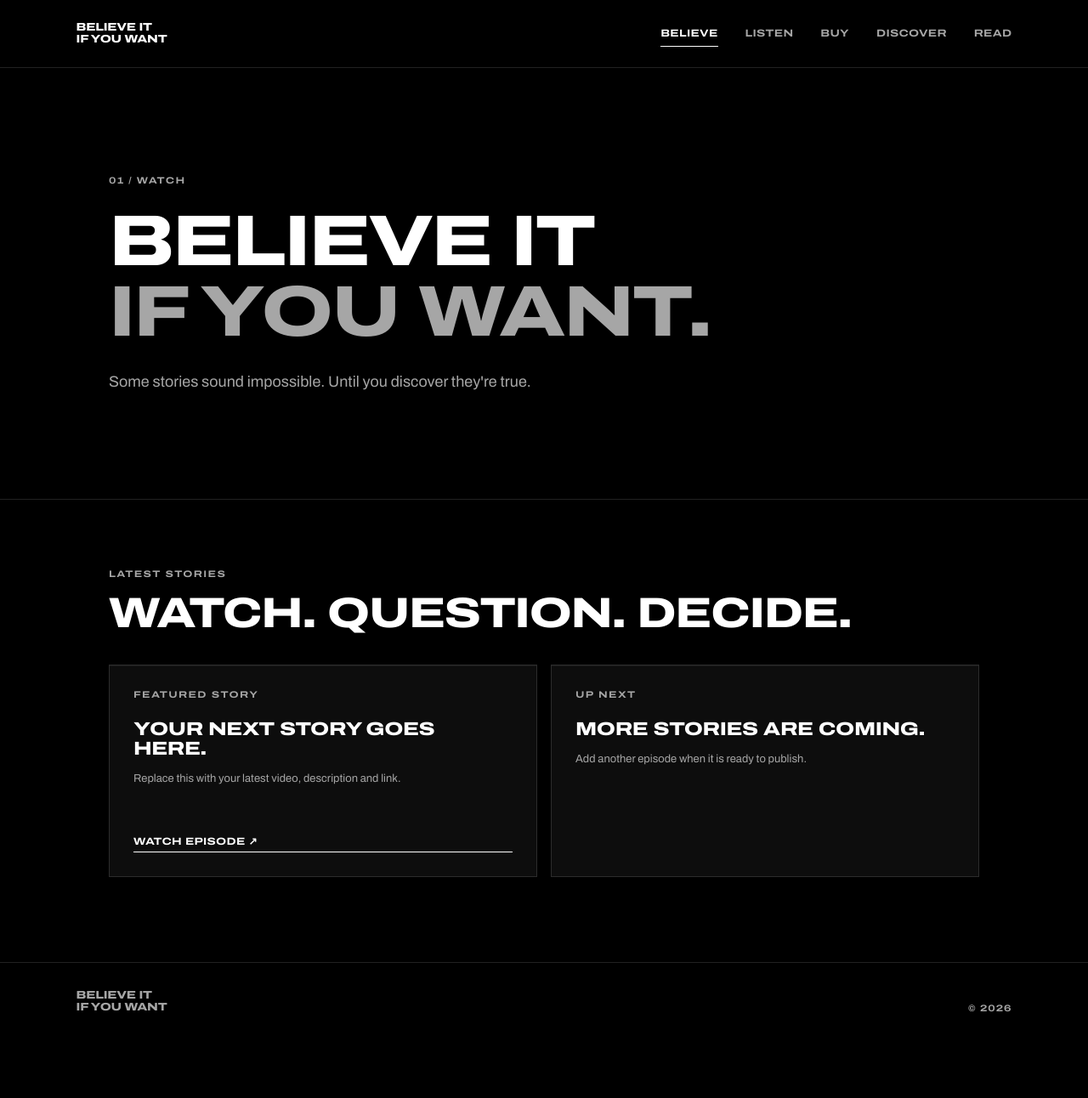
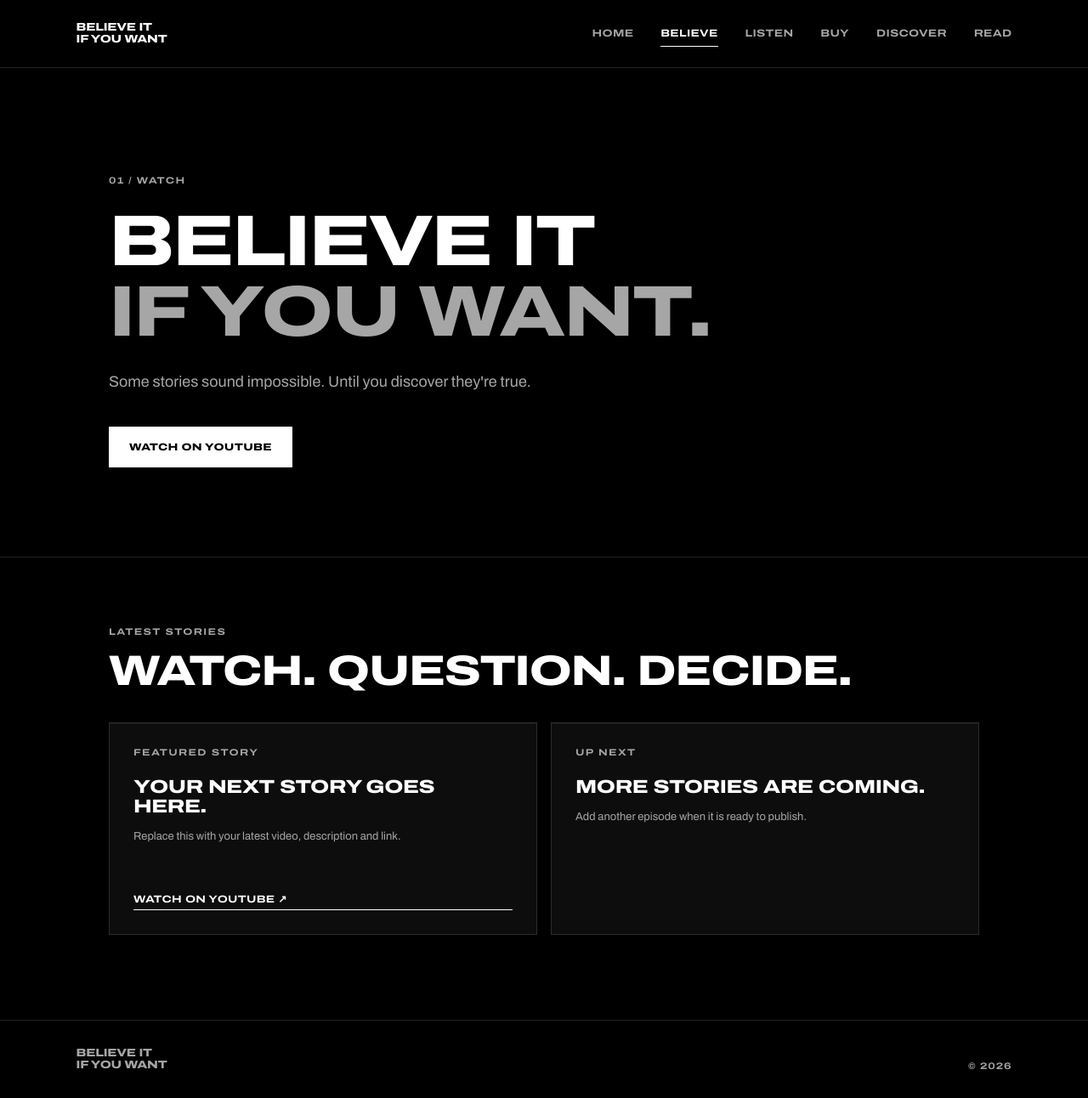
Before and after one commit to Blazely590/Believe-it-if-you-want, a plain HTML site: page believe.html in a window 1280 px wide. Shown: the whole page at 85% size. Before the commit the page ends 1224 px from the top, so only its background shows below. Drawn offline with Linux system fonts and the light colour scheme.

Commit message:
Add Home link to nav and YouTube channel link to Believe page
Home is now the first nav item on all seven pages, and the nav markup is
identical everywhere apart from the current-page marker. The Believe page
links to the YouTube channel from the hero button and the featured tile.
The collapsed menu now starts at 860px so six links never crowd the logo.

Co-Authored-By: Claude Sonnet 5.5 <noreply@anthropic.com>
Claude-Session: https://claude.ai/code/session_014XCxvCKAW83xQbBFwXkNMn

```diff
--- a/believe.html
+++ b/believe.html
@@ -13,6 +13,7 @@
     <svg width="20" height="14" viewBox="0 0 20 14" fill="none" stroke="currentColor" stroke-width="2" aria-hidden="true"><path d="M0 1h20M0 7h20M0 13h20"/></svg>
   </button>
   <nav id="site-nav">
+    <a href="index.html">Home</a>
     <a href="believe.html" aria-current="page">Believe</a>
     <a href="listen.html">Listen</a>
     <a href="shop.html">Buy</a>
@@ -25,6 +26,7 @@
     <p class="tag">01 / Watch</p>
     <h1>Believe it<br><em>if you want.</em></h1>
     <p class="intro">Some stories sound impossible. Until you discover they're true.</p>
+    <a class="btn" href="https://youtube.com/@biiuwant" target="_blank" rel="noopener">Watch on YouTube</a>
   </section>
   <section class="section">
     <p class="tag">Latest stories</p>
@@ -34,7 +36,7 @@
         <small>Featured story</small>
         <h3>Your next story goes here.</h3>
         <p>Replace this with your latest video, description and link.</p>
-        <a class="link" href="#">Watch episode ↗</a>
+        <a class="link" href="https://youtube.com/@biiuwant" target="_blank" rel="noopener">Watch on YouTube ↗</a>
       </article>
       <article class="tile">
         <small>Up next</small>
--- a/styles.css
+++ b/styles.css
@@ -304,7 +304,7 @@ footer small b { font-weight: 700; }
 }
 .facts td strong { display: block; color: var(--text); font-size: 20px; font-weight: 800; line-height: 1.3; margin-bottom: 4px; }
 
-@media (max-width: 700px) {
+@media (max-width: 860px) {
   header { height: 70px; padding: 0 6vw; }
   .menu { display: inline-flex; }
   nav {
@@ -324,6 +324,9 @@ footer small b { font-weight: 700; }
   nav a { padding: 14px 0; border-bottom: 1px solid var(--line); }
   nav a:last-child { border-bottom: 0; }
   nav a[aria-current="page"] { border-bottom-color: var(--line); }
+}
+
+@media (max-width: 700px) {
   .hero { padding: 85px 7vw; min-height: 440px; }
   .section { padding: 60px 7vw 80px; }
   .grid, .grid.two { grid-template-columns: 1fr; }
```
Also changed, not shown: affiliates.html (+1 -0 lines), blog.html (+1 -0 lines), index.html (+1 -0 lines), listen.html (+1 -0 lines), shop.html (+1 -0 lines), zambia-economy-2026-11-19.html (+1 -0 lines).
